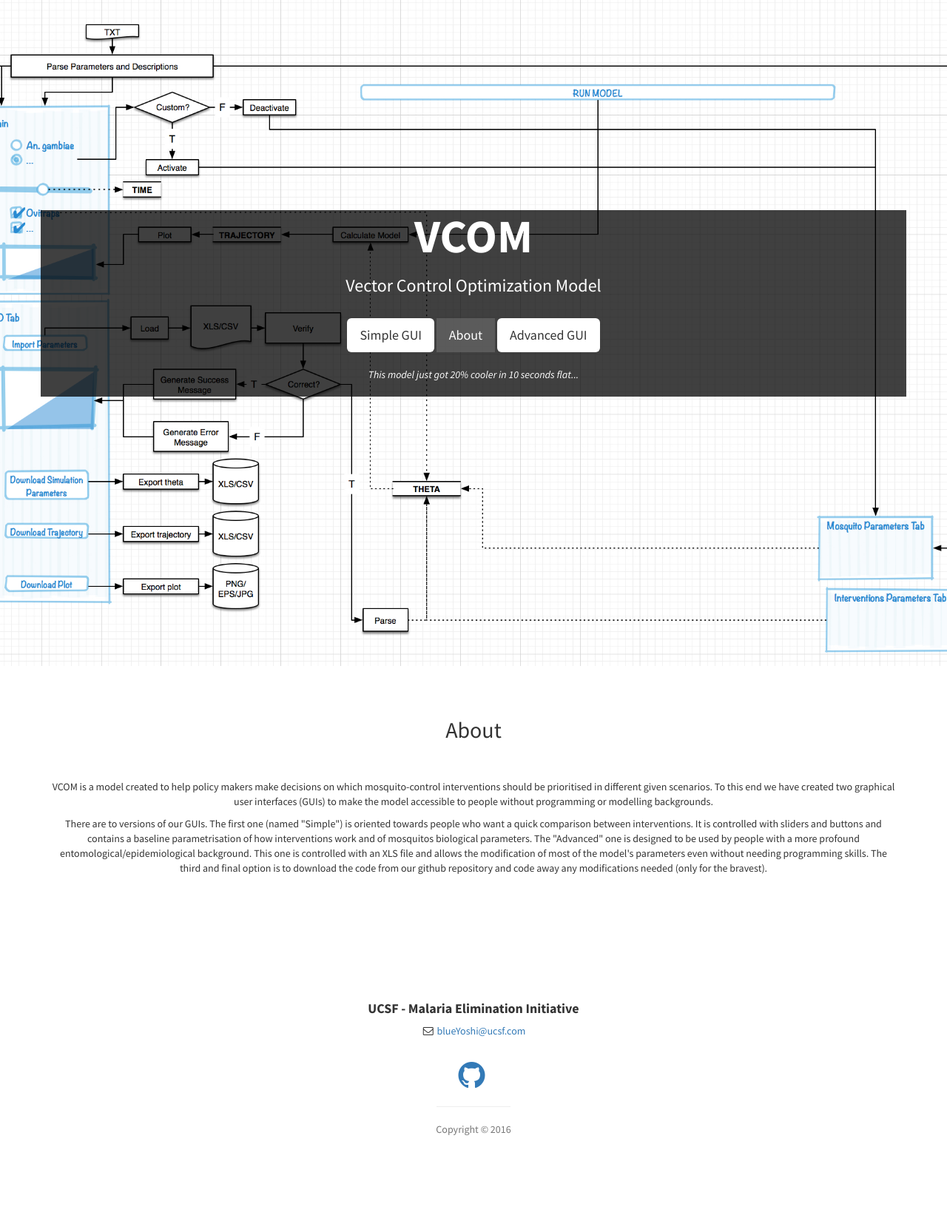
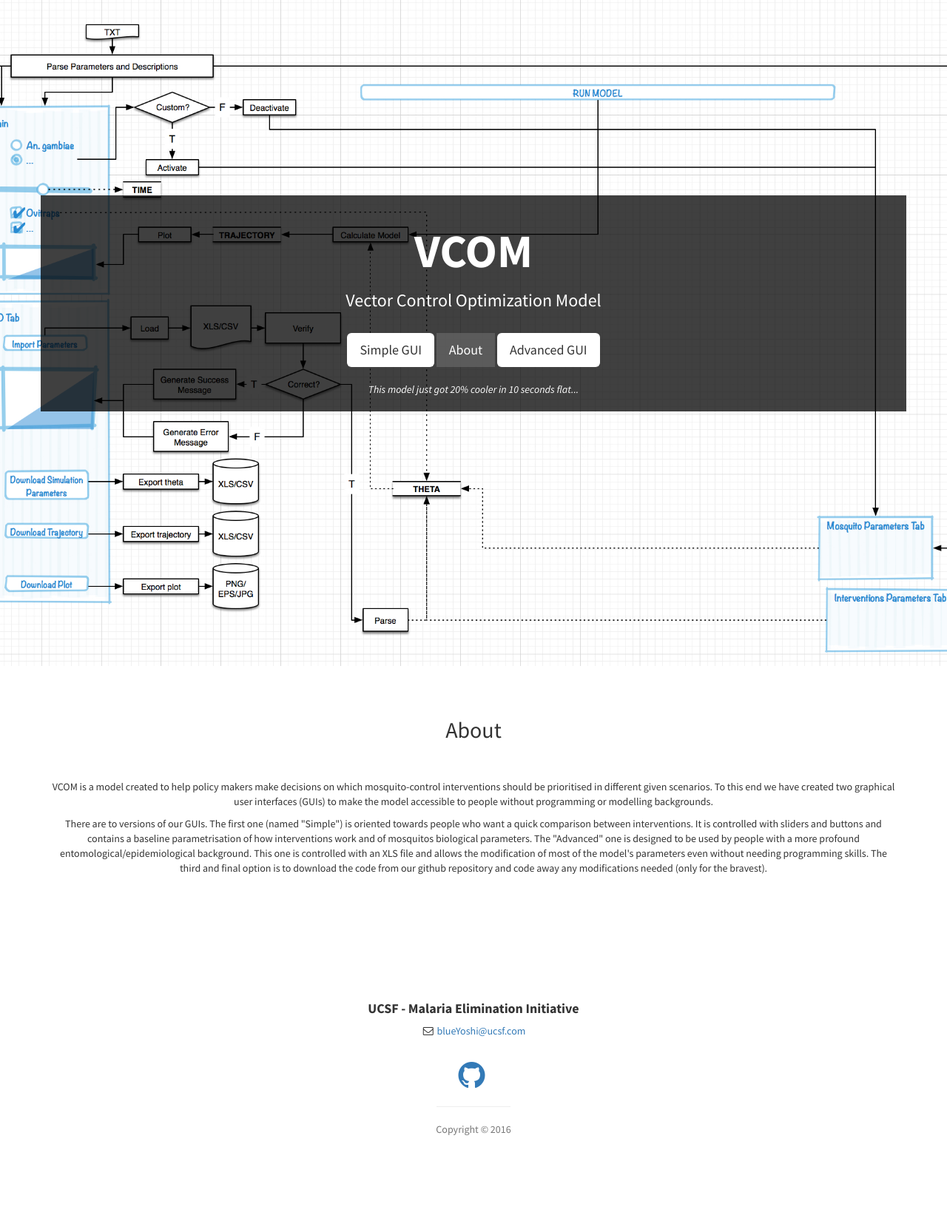
Before and after one commit to skiware/VCOM, a Jekyll site: the page built from index.html, in a window 1280 px wide. Shown: the whole page at 74% size. Built offline with Jekyll 4.4.1, drawn with Linux system fonts in a browser that asks for light colours.

Commit message:
MOAR updates in style

```diff
--- a/_includes/header.html
+++ b/_includes/header.html
@@ -2,12 +2,13 @@
   <div class="text-vertical-center">
       <div class="container" style="background-color:rgba(0, 0, 0, 0.75);">
           <font color="white">
+            <br><br>
             <h1>VCOM</h1>
             <h3>Vector Control Optimization Model</h3>
             <br>
             <a href="https://chipdelmal.shinyapps.io/1979/" class="btn btn-light btn-lg">Simple GUI</a>
             <a href="#about" class="btn btn-gray btn-lg">About</a>
-            <a href="https://chipdelmal.shinyapps.io/AnotherSunnyDay/" class="btn btn-light btn-lg">Advanced GUI</a>
+            <a href="https://chipdelmal.shinyapps.io/ToniteTonite/" class="btn btn-light btn-lg">Advanced GUI</a>
             <br><br>
             <i>This model just got 20% cooler in 10 seconds flat...</i>
             <br><br>
```
Also changed, not shown: 2 other files.
